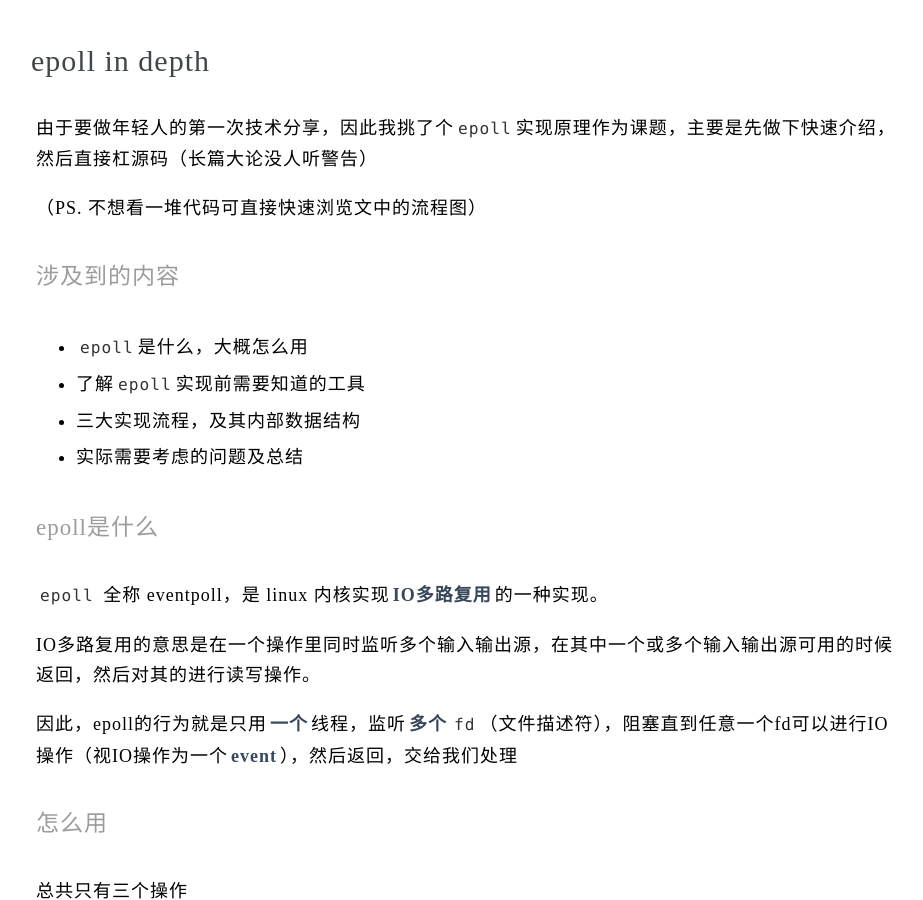
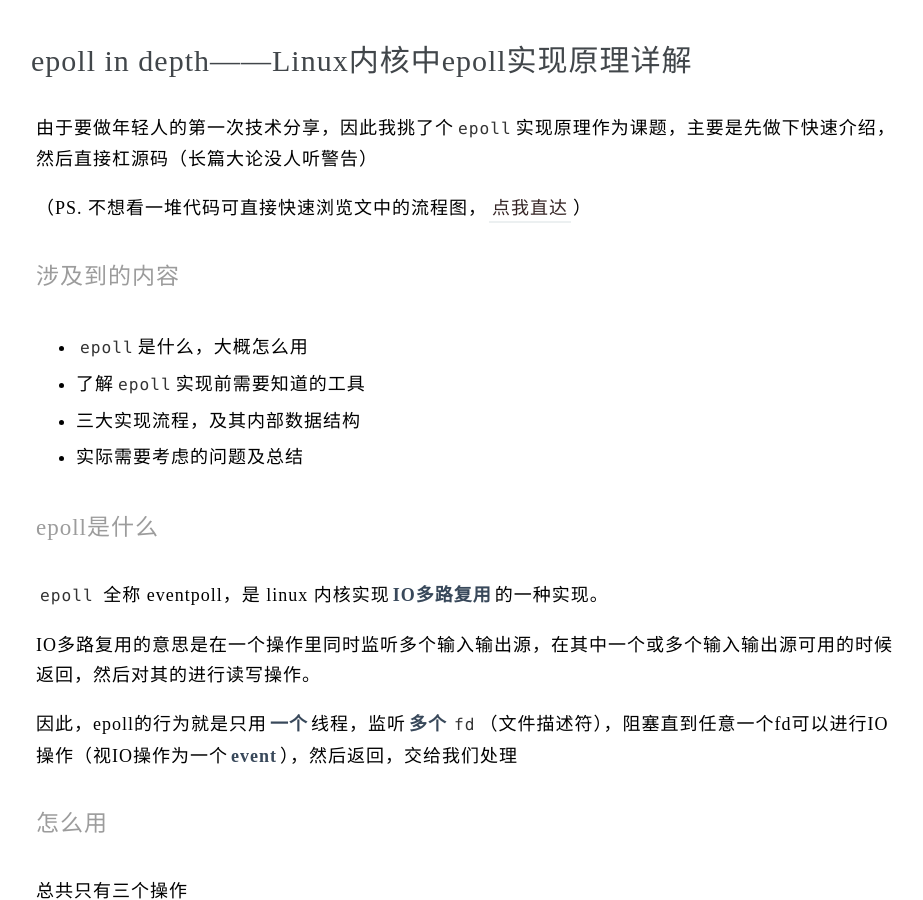
Before and after one commit to Caturra000/Caturra000.github.io, a Jekyll site: the page built from _posts/2021/2021-03-22-epoll-in-depth.md, in a window 1280 px wide and 900 px high. Shown: the whole window, without its empty margins (174-1097 px from the left). Built offline with Jekyll 4.4.1, drawn with Linux system fonts in a browser that asks for light colours; some of the changed text lies outside the part shown.

Commit message:
update epoll-in-depth: new title

```diff
--- a/_posts/2021/2021-03-22-epoll-in-depth.md
+++ b/_posts/2021/2021-03-22-epoll-in-depth.md
@@ -1,6 +1,6 @@
 ---
 layout: post
-title: epoll in depth
+title: epoll in depth——Linux内核中epoll实现原理详解
 categories: [kernel, RTFSC]
 description: 由于要做年轻人的第一次技术分享，因此我挑了个`epoll`实现原理作为课题，主要是先做下快速介绍，然后直接杠源码（长篇大论没人听警告）
 ---
@@ -9,7 +9,7 @@ description: 由于要做年轻人的第一次技术分享，因此我挑了个`
 
 <!--more-->
 
-（PS. 不想看一堆代码可直接快速浏览文中的流程图）
+（PS. 不想看一堆代码可直接快速浏览文中的流程图，[点我直达](#流程图)）
 
 ## 涉及到的内容
 
@@ -1491,3 +1491,9 @@ static void __wake_up_common(wait_queue_head_t *q, unsigned int mode,
 最近在云通关海猫鸣泣之时，皮一下
 
 ![Erika](/img/Erika.png)
+
+## 23.6.19 update
+
+偶尔回顾一下自己写的文章（特么的写得真好），感觉对当时取得标题不太满意
+
+这篇文章以前就叫*epoll in depth*，长度上短了点，于是我让new bing帮我取了一个新的标题
```
